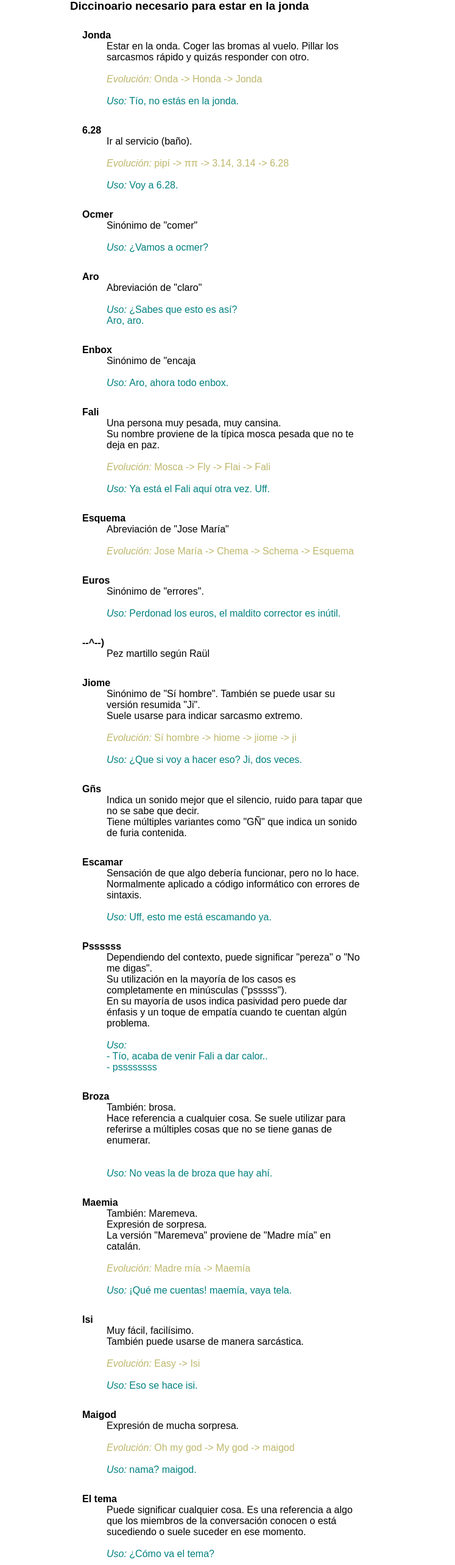
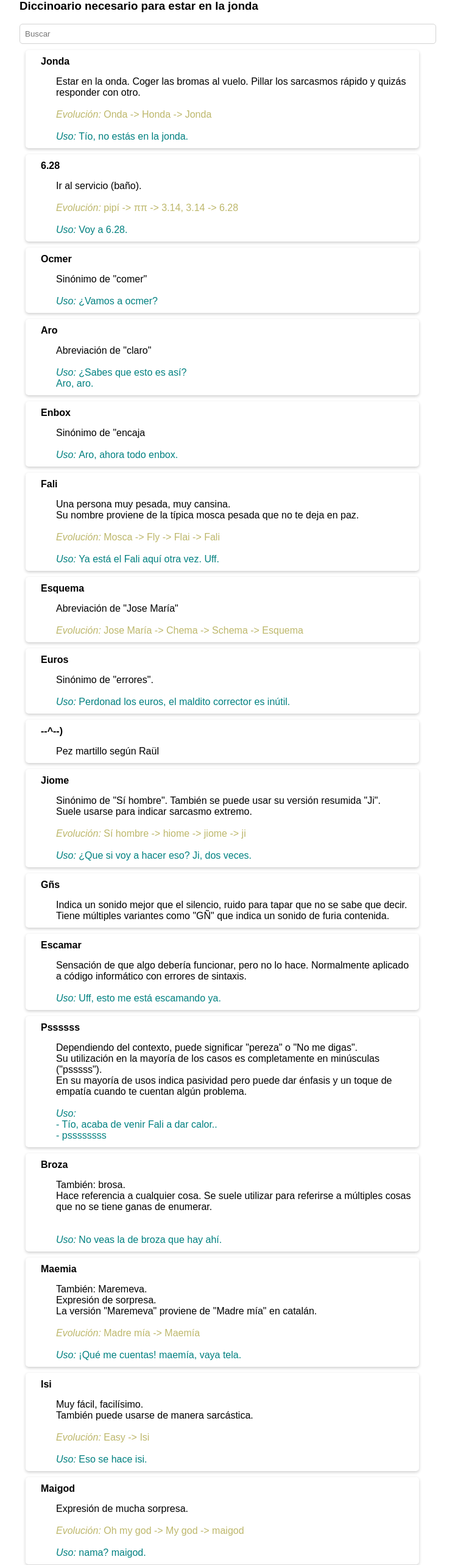
Before and after one commit to naoxink/diccinoario, a plain HTML site: page index.html in a window 1280 px wide. Shown: the part 20-2586 px from the top of the page at 61% size, without its empty margins (275-1022 px from the left). Drawn offline with Linux system fonts and the light colour scheme.

Commit message:
Diseño, Búsqueda, fix anchors

```diff
--- a/index.html
+++ b/index.html
@@ -1,10 +1,14 @@
 <!DOCTYPE html>
-<html lang="es"><head><meta http-equiv="Content-Type" content="text/html; charset=UTF-8">
+<html lang="es">
+
+<head>
+  <meta http-equiv="Content-Type" content="text/html; charset=UTF-8">
 
   <meta name="viewport" content="width=device-width, initial-scale=1.0">
   <title>Diccinoario</title>
   <link rel="stylesheet" href="style.css">
 </head>
+
 <body>
   <div class="header">
     <div class="content">
@@ -13,40 +17,16 @@
   </div>
   <div class="content">
 
-    <div class="definitions-list"><div class="item"><dt id="jonda">Jonda</dt>
-    <dd>Estar en la onda. Coger las bromas al vuelo. Pillar los sarcasmos rápido y quizás responder con otro.<br><br><div class="evo">Onda -&gt; Honda -&gt; Jonda</div><br><div class="usage">Tío, no estás en la jonda.</div></dd></div><div class="item"><dt id="6.28">6.28</dt>
-    <dd>Ir al servicio (baño).<br><br><div class="evo">pipí -&gt; ππ -&gt; 3.14, 3.14 -&gt; 6.28</div><br><div class="usage">Voy a 6.28.</div></dd></div><div class="item"><dt id="ocmer">Ocmer</dt>
-    <dd>Sinónimo de "comer"<br><br><div class="usage">¿Vamos a ocmer?</div></dd></div><div class="item"><dt id="aro">Aro</dt>
-    <dd>Abreviación de "claro"<br><br><div class="usage">¿Sabes que esto es así?<br>Aro, aro.</div></dd></div><div class="item"><dt id="enbox">Enbox</dt>
-    <dd>Sinónimo de "encaja<br><br><div class="usage">Aro, ahora todo enbox.</div></dd></div><div class="item"><dt id="fali">Fali</dt>
-    <dd>Una persona muy pesada, muy cansina.<br>Su nombre proviene de la típica mosca pesada que no te deja en paz.<br><br><div class="evo">Mosca -&gt; Fly -&gt; Flai -&gt; Fali</div><br><div class="usage">Ya está el Fali aquí otra vez. Uff.</div></dd></div><div class="item"><dt id="esquema">Esquema</dt>
-    <dd>Abreviación de "Jose María"<br><br><div class="evo">Jose María -&gt; Chema -&gt; Schema -&gt; Esquema</div></dd></div><div class="item"><dt id="euros">Euros</dt>
-    <dd>Sinónimo de "errores".<br><br><div class="usage">Perdonad los euros, el maldito corrector es inútil.</div></dd></div><div class="item"><dt id="......">--^--)</dt>
-    <dd>Pez martillo según Raül<br></dd></div><div class="item"><dt id="jiome">Jiome</dt>
-    <dd>Sinónimo de "Sí hombre". También se puede usar su versión resumida "Ji".<br>Suele usarse para indicar sarcasmo extremo.<br><br><div class="evo">Sí hombre -&gt; hiome -&gt; jiome -&gt; ji</div><br><div class="usage">¿Que si voy a hacer eso? Ji, dos veces.</div></dd></div><div class="item"><dt id="g.s">Gñs</dt>
-    <dd>Indica un sonido mejor que el silencio, ruido para tapar que no se sabe que decir.<br>Tiene múltiples variantes como "GÑ" que indica un sonido de furia contenida.<br></dd></div><div class="item"><dt id="escamar">Escamar</dt>
-    <dd>Sensación de que algo debería funcionar, pero no lo hace. Normalmente aplicado a código informático con errores de sintaxis.<br><br><div class="usage">Uff, esto me está escamando ya.</div></dd></div><div class="item"><dt id="pssssss">Pssssss</dt>
-    <dd>Dependiendo del contexto, puede significar "pereza" o "No me digas".<br>
-          Su utilización en la mayoría de los casos es completamente en minúsculas ("psssss").<br>
-          En su mayoría de usos indica pasividad pero puede dar énfasis y un toque de empatía cuando te cuentan algún problema.<br><br><div class="usage"><br>
-        - Tío, acaba de venir Fali a dar calor..<br>
-        - pssssssss</div></dd></div><div class="item"><dt id="broza">Broza</dt>
-    <dd>También: brosa.<br>
-          Hace referencia a cualquier cosa. Se suele utilizar para referirse a múltiples cosas que no se tiene ganas de enumerar.<br><br><br><div class="usage">No veas la de broza que hay ahí.</div></dd></div><div class="item"><dt id="maemia">Maemia</dt>
-    <dd>También: Maremeva.<br>
-          Expresión de sorpresa.<br>
-          La versión "Maremeva" proviene de "Madre mía" en catalán.<br><br><div class="evo">Madre mía -&gt; Maemía</div><br><div class="usage">¡Qué me cuentas! maemía, vaya tela.</div></dd></div><div class="item"><dt id="isi">Isi</dt>
-    <dd>Muy fácil, facilísimo.<br>
-          También puede usarse de manera sarcástica.<br><br><div class="evo">Easy -&gt; Isi</div><br><div class="usage">Eso se hace isi.</div></dd></div><div class="item"><dt id="maigod">Maigod</dt>
-    <dd>Expresión de mucha sorpresa.<br><br><div class="evo">Oh my god -&gt; My god -&gt; maigod</div><br><div class="usage">nama? maigod.</div></dd></div><div class="item"><dt id="el.tema">El tema</dt>
-    <dd>Puede significar cualquier cosa. Es una referencia a algo que los miembros de la conversación conocen o está sucediendo o suele suceder en ese momento.<br><br><div class="usage">¿Cómo va el tema?</div></dd></div><div class="item"><dt id="el.regleta">El regleta</dt>
-    <dd>Alias de Gaby.<br>Éste apareció cuando se compró una regleta de oferta en el Lidl y era tan grande (8 huecos) que la llevaba apollada en el hombro.<br><br><div class="usage">Illo, ten cuidao con el regleta que es to chungo.</div></dd></div><div class="item"><dt id="sacro">Sacro</dt>
-    <dd>Abreviación de exacto "sacto" corregido por el autocorrector del móvil.<br><br><div class="evo">Exacto -&gt; Sacto -&gt; Sacro</div><br><div class="usage"><br>- Y después vendrá quejándose.<br>- Sacro</div></dd></div></div>
+    <input type="text" id="input-search" placeholder="Buscar">
+
+    <div class="definitions-list"></div>
 
     <div class="note">
       <strong>Nota:</strong><br>
-      Para estar en la jonda profunda y comprender por completo sus textos se debe manejar muy bien su escritura.<br><br>
-      La mayoría de las palabras se escriben como se escuchan, con sus tildes donde corresponde su acento, uniendo palabras como suenan y en su mayoría todo minúsculas.
+      Para estar en la jonda profunda y comprender por completo sus textos se debe manejar muy bien su
+      escritura.<br><br>
+      La mayoría de las palabras se escriben como se escuchan, con sus tildes donde corresponde su acento, uniendo
+      palabras como suenan y en su mayoría todo minúsculas.
     </div>
 
   </div>
@@ -56,13 +36,13 @@
       {
         'title': 'Jonda',
         'description': 'Estar en la onda. Coger las bromas al vuelo. Pillar los sarcasmos rápido y quizás responder con otro.',
-        'evo': [ 'Onda', 'Honda', 'Jonda' ],
+        'evo': ['Onda', 'Honda', 'Jonda'],
         'usage': 'Tío, no estás en la jonda.'
       },
       {
         'title': '6.28',
         'description': 'Ir al servicio (baño).',
-        'evo': [ 'pipí', 'ππ', '3.14, 3.14', '6.28' ],
+        'evo': ['pipí', 'ππ', '3.14, 3.14', '6.28'],
         'usage': 'Voy a 6.28.'
       },
       {
@@ -86,13 +66,13 @@
       {
         'title': 'Fali',
         'description': 'Una persona muy pesada, muy cansina.<br>Su nombre proviene de la típica mosca pesada que no te deja en paz.',
-        'evo': [ 'Mosca', 'Fly', 'Flai', 'Fali' ],
+        'evo': ['Mosca', 'Fly', 'Flai', 'Fali'],
         'usage': 'Ya está el Fali aquí otra vez. Uff.'
       },
       {
         'title': 'Esquema',
         'description': 'Abreviación de "Jose María"',
-        'evo': [ 'Jose María', 'Chema', 'Schema', 'Esquema' ],
+        'evo': ['Jose María', 'Chema', 'Schema', 'Esquema'],
         'usage': ''
       },
       {
@@ -110,7 +90,7 @@
       {
         'title': 'Jiome',
         'description': 'Sinónimo de "Sí hombre". También se puede usar su versión resumida "Ji".<br>Suele usarse para indicar sarcasmo extremo.',
-        'evo': [ 'Sí hombre', 'hiome', 'jiome', 'ji' ],
+        'evo': ['Sí hombre', 'hiome', 'jiome', 'ji'],
         'usage': '¿Que si voy a hacer eso? Ji, dos veces.'
       },
       {
@@ -147,20 +127,20 @@
         'description': `También: Maremeva.<br>
           Expresión de sorpresa.<br>
           La versión "Maremeva" proviene de "Madre mía" en catalán.`,
-        'evo': [ 'Madre mía', 'Maemía' ],
+        'evo': ['Madre mía', 'Maemía'],
         'usage': '¡Qué me cuentas! maemía, vaya tela.'
       },
       {
         'title': 'Isi',
         'description': `Muy fácil, facilísimo.<br>
           También puede usarse de manera sarcástica.`,
-        'evo': [ 'Easy', 'Isi' ],
+        'evo': ['Easy', 'Isi'],
         'usage': 'Eso se hace isi.'
       },
       {
         'title': 'Maigod',
         'description': 'Expresión de mucha sorpresa.',
-        'evo': [ 'Oh my god', 'My god', 'maigod' ],
+        'evo': ['Oh my god', 'My god', 'maigod'],
         'usage': 'nama? maigod.'
       },
       {
@@ -178,7 +158,7 @@
       {
         'title': 'Sacro',
         'description': 'Abreviación de exacto "sacto" corregido por el autocorrector del móvil.',
-        'evo': [ 'Exacto', 'Sacto', 'Sacro' ],
+        'evo': ['Exacto', 'Sacto', 'Sacro'],
         'usage': '<br>- Y después vendrá quejándose.<br>- Sacro'
       },
       {
@@ -201,38 +181,50 @@
       }
     ]
 
-  const createAnchor = str => str.toLowerCase().replace(/\W/g, '.').replace(/\s/g, '-')
+    const createAnchor = str => 'i-' + str.toLowerCase().replace('/', '_').replace(/\W/g, '_').replace(/\s/g, '_').replace('.', '_')
 
     const append = item => {
       let tpl = `<div class="item"><dt id="${createAnchor(item.title)}">${item.title}</dt>
     <dd>${item.description}<br>`
-    if(item.evo.length) tpl += `<br><div class="evo">${item.evo.join(' -> ')}</div>`
-    if(item.usage.length) tpl += `<br><div class="usage">${item.usage}</div>`
+      if (item.evo.length) tpl += `<br><div class="evo">${item.evo.join(' -> ')}</div>`
+      if (item.usage.length) tpl += `<br><div class="usage">${item.usage}</div>`
       tpl += '</dd></div>'
       document.querySelector('.definitions-list').innerHTML += tpl
     }
 
     const addAnchorListener = dt => dt.addEventListener('click', () => {
-    if(document.querySelector('.item.selected')){
+      if (document.querySelector('.item.selected')) {
         document.querySelector('.item.selected').classList.remove('selected')
       }
       location.hash = `#${dt.getAttribute('id')}`
       dt.parentNode.classList.add('selected')
     })
 
-  ;(() => {
+    const showSearchResults = str => {
+      const results = definitions.filter(item => item.title.includes(str) || item.description.includes(str))
+      document.querySelector('.definitions-list').innerHTML = ''
+      results.forEach(append)
+    }
+
+      ; (() => {
         definitions.forEach(append)
 
-    if(location.hash){
+        document.querySelector('input#input-search').addEventListener('keyup', function (e) {
+          e.preventDefault()
+          const val = this.value.trim()
+          if (!val) return definitions.forEach(append)
+          return showSearchResults(val)
+        })
+
+        if (location.hash) {
           const item = document.querySelector(location.hash)
-      if(!item) return false
+          if (!item) return false
           item.parentNode.classList.add('selected')
         }
 
         Array.prototype.slice.call(document.querySelectorAll('.content dt')).forEach(addAnchorListener)
       })();
   </script>
+</body>
 
-
-
-</body></html>
+</html>
--- a/style.css
+++ b/style.css
@@ -2,25 +2,32 @@ body {
   font-size: 16px;
   font-family: sans-serif;
 }
+
 .content {
-  width: 500px;
+  width: 666px;
   margin: 0 auto;
 }
 
 .content dt {
   font-weight: bold;
   cursor: pointer;
+  position: relative;
+  padding: 0 15px 15px 15px;
 }
 
 .content dt:hover:before {
   content: '#';
   display: inline-block;
+  position: absolute;
+  left: 0;
   color: slategray;
 }
 
 .content .item {
   margin: 10px;
   padding: 10px;
+  border-radius: 5px;
+  box-shadow: rgba(0, 0, 0, .2) 0px 2px 5px;
 }
 
 .content .item.selected {
@@ -36,9 +43,11 @@ body {
 .content dd .evo {
   color: darkkhaki;
 }
+
 .content dd .usage {
   color: teal;
 }
+
 .content dd .evo:before {
   content: 'Evolución: ';
   font-style: italic;
@@ -57,3 +66,11 @@ body {
   color: #fff;
   text-align: left;
 }
+
+#input-search {
+  width: 100%;
+  padding: 8px;
+  border: 1px solid lightgrey;
+  border-radius: 5px;
+  color: #333;
+}
```
Lines whose indentation alone changed are shown as unchanged.
